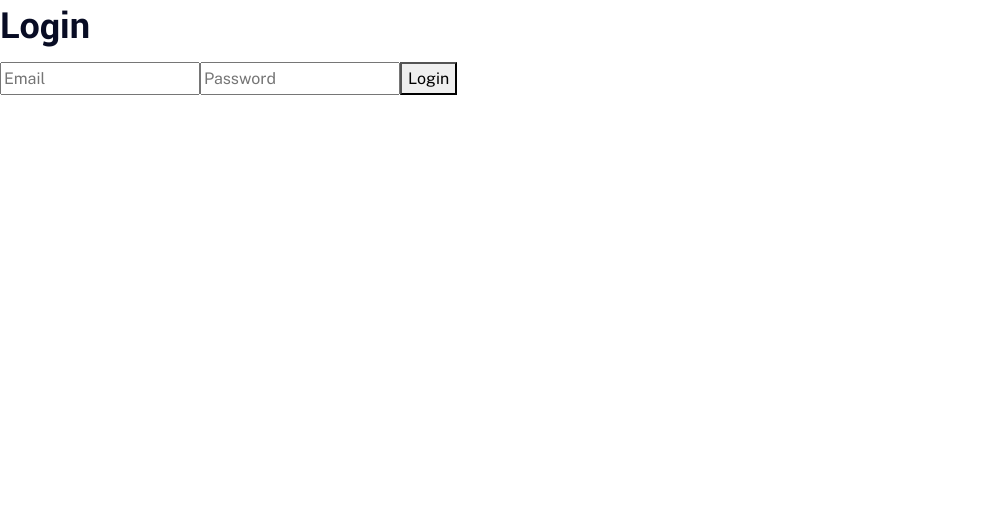
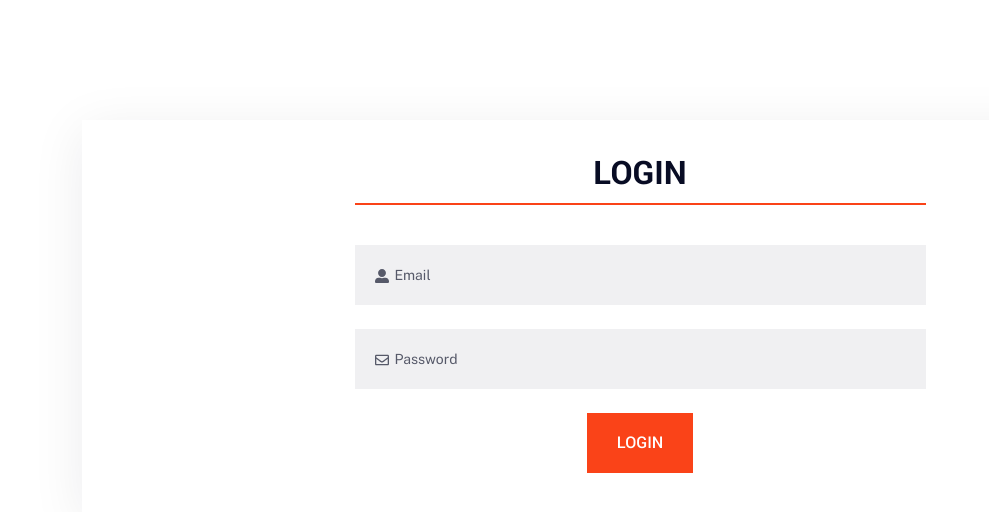
Before and after one commit to rohitlohar45/pandurang-udyog-samuh, a React (Create React App) app: page /login in a window 1280 px wide. Shown: the top 512 px of the page, without its empty margins (0-989 px from the left). Built offline with nearby package versions, Linux system fonts and the light colour scheme.

Commit message:
Login Design ~Aval

```diff
--- a/src/pages/Login.js
+++ b/src/pages/Login.js
@@ -1,14 +1,13 @@
 // Login.js
 
-import React, { useState } from 'react';
-import { useDispatch } from 'react-redux';
-import { loginUser, registerUser } from '../firebase/authActions'; // Assuming you have actions for Redux
+import React, { useState } from "react";
+import { useDispatch } from "react-redux";
+import { loginUser } from "../firebase/authActions"; // Assuming you have actions for Redux
+import { FaRegEnvelope, FaUserAlt } from "react-icons/fa";
+const Login = () => {
+  const [email, setEmail] = useState("");
+  const [password, setPassword] = useState("");
 
-const Login = () => {
-  const [email, setEmail] = useState('');
-  const [password, setPassword] = useState('');
-  const [confirmPassword, setConfirmPassword] = useState('');
-  const [isRegistering, setIsRegistering] = useState(false); // State to manage registration form visibility
   const dispatch = useDispatch();
 
   const handleLogin = (e) => {
@@ -16,23 +15,19 @@ const Login = () => {
     dispatch(loginUser(email, password));
   };
 
-  const handleRegister = (e) => {
-    e.preventDefault();
-    if (password === confirmPassword) {
-      registerUser(email, password);
-    } else {
-      alert("Passwords do not match!");
-    }
-  };
-
-  const toggleForm = () => {
-    setIsRegistering(prevState => !prevState);
-  };
-
   return (
-    <div>
-      <h2>{isRegistering ? 'Register' : 'Login'}</h2>
-      <form onSubmit={isRegistering ? handleRegister : handleLogin}>
+    <div className="container">
+      <div className="contact-area mg-top-120 mb-120">
+        <div className="row g-0 justify-content-center">
+          <div className="col-lg-7">
+            <form className="contact-form text-center" onSubmit={handleLogin}>
+              <h3>LOGIN</h3>
+              <div className="row">
+                <div className="col-md-12">
+                  <div className="single-input-inner">
+                    <label>
+                      <FaUserAlt />
+                    </label>
                     <input
                       type="email"
                       placeholder="Email"
@@ -40,6 +35,13 @@ const Login = () => {
                       onChange={(e) => setEmail(e.target.value)}
                       required
                     />
+                  </div>
+                </div>
+                <div className="col-md-12">
+                  <div className="single-input-inner">
+                    <label>
+                      <FaRegEnvelope />
+                    </label>
                     <input
                       type="password"
                       placeholder="Password"
@@ -47,21 +49,19 @@ const Login = () => {
                       onChange={(e) => setPassword(e.target.value)}
                       required
                     />
-        {isRegistering && (
-          <input
-            type="password"
-            placeholder="Confirm Password"
-            value={confirmPassword}
-            onChange={(e) => setConfirmPassword(e.target.value)}
-            required
-          />
-        )}
-        <button type="submit">{isRegistering ? 'Register' : 'Login'}</button>
+                  </div>
+                </div>
+
+                <div className="col-12">
+                  <button className="btn btn-base" type="submit">
+                    LOGIN
+                  </button>
+                </div>
+              </div>
             </form>
-
-      {isRegistering && (
-        <p onClick={toggleForm}>Already have an account? Login here</p>
-      )}
+          </div>
+        </div>
+      </div>
     </div>
   );
 };
```
Lines whose indentation alone changed are shown as unchanged.
